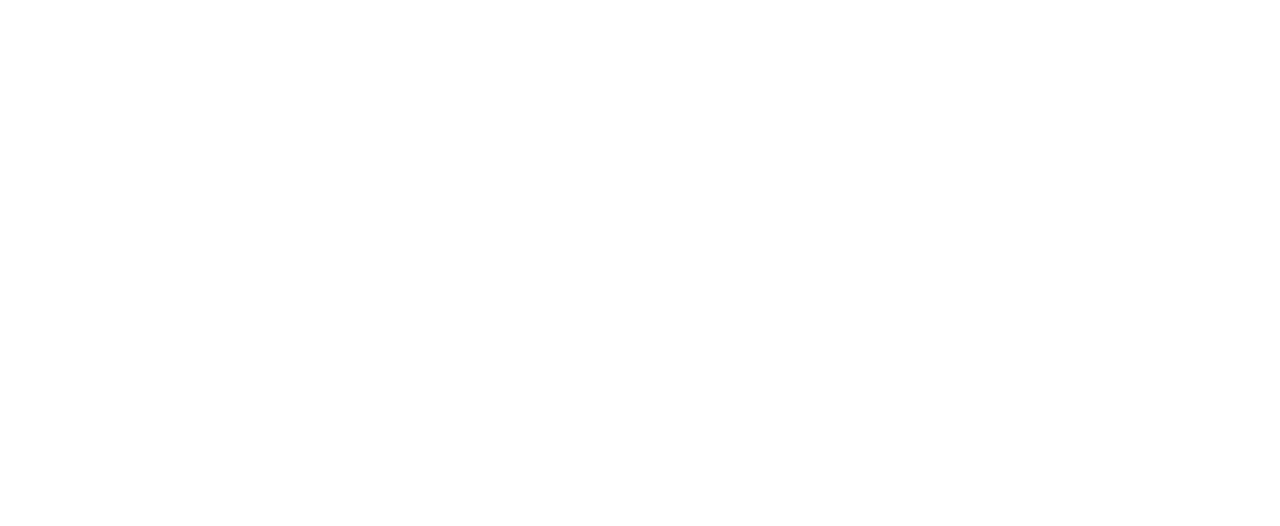
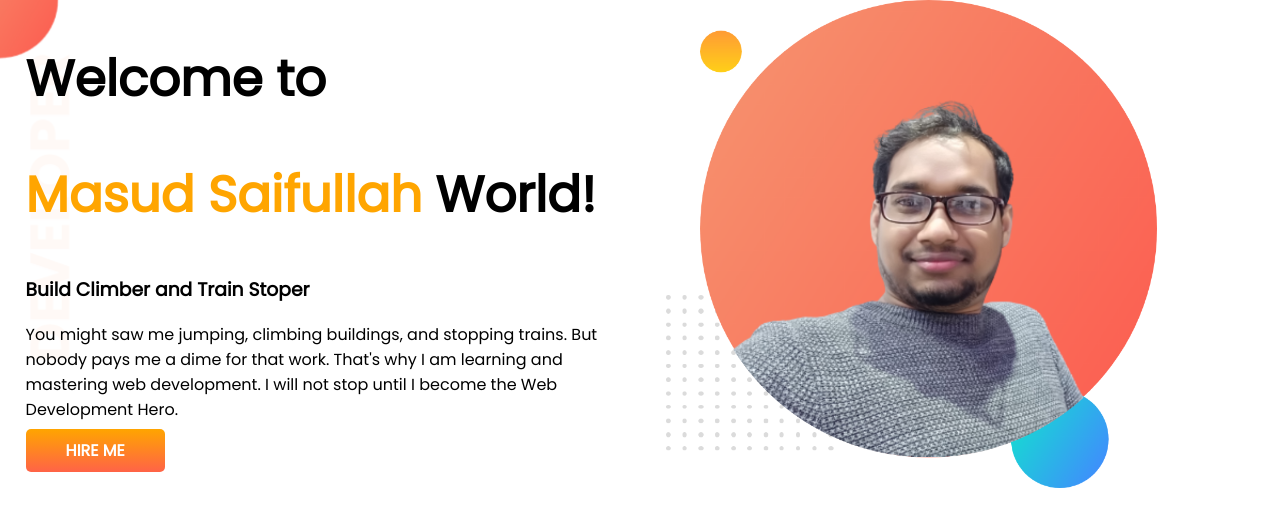
Before and after one commit to MasudSaifullah/developer-porfolio, a plain HTML site: page index.html in a window 1280 px wide. Drawn offline with Linux system fonts and the light colour scheme.

Commit message:
top banner added

```diff
--- a/index.html
+++ b/index.html
@@ -1,13 +1,35 @@
 <!DOCTYPE html>
 <html lang="en">
+
 <head>
     <meta charset="UTF-8">
     <meta http-equiv="X-UA-Compatible" content="IE=edge">
     <meta name="viewport" content="width=device-width, initial-scale=1.0">
     <title>Masud Portfolio</title>
+    <link rel="preconnect" href="https://fonts.googleapis.com">
+    <link rel="preconnect" href="https://fonts.gstatic.com" crossorigin>
+    <link href="https://fonts.googleapis.com/css2?family=Poppins&display=swap" rel="stylesheet">
     <link rel="stylesheet" href="style.css">
 </head>
+
 <body>
+    <section class="top-banner">
+        <div class="half-width">
+            <h1>Welcome to</h1>
+            <h1><span class="orange-color">Masud Saifullah</span> World!</h1>
+            <h3>Build Climber and Train Stoper</h3>
+            <p>You might saw me jumping, climbing buildings, and stopping trains. But nobody pays me a dime for that
+                work.
+                That's why I am learning and mastering web development. I will not stop until I become the Web
+                Development
+                Hero.</p>
+            <a class="link-button" target="_blank" href="https://www.linkedin.com/feed/?trk=nav_logo">HIRE ME</a>
+        </div>
+        <div class="half-width">
+            <img src="images/masud-pic-with-bg.png" alt="">
+        </div>
+    </section>
 
 </body>
+
 </html>
--- a/style.css
+++ b/style.css
@@ -0,0 +1,39 @@
+body {
+    font-family: 'Poppins', sans-serif;
+    margin: 0%;
+}
+
+h1 {
+    font-size: 50px;
+}
+
+.orange-color {
+    color: orange;
+}
+
+section {
+    display: flex;
+}
+
+.half-width {
+    width: 50%;
+    padding-left: 2%;
+}
+
+.half-width img {
+    width: 80%;
+}
+
+.link-button {
+    text-decoration: none;
+    background-image: linear-gradient(orange, tomato);
+    padding: 10px 40px;
+    color: white;
+    font-weight: 700;
+    border-radius: 5px;
+}
+
+.top-banner {
+    background-image: url(images/top-banner.png);
+    background-repeat: no-repeat;
+}
```
Also changed, not shown: images/dream-bg.png (added), images/exp-bg.png (added), images/jhankar.png (added), images/jhankar2.png (added), images/masud-pic-with-bg.png (added), images/masud.png (added), images/masud2.png (added), images/masud3.png (added), images/my-bg.png (added), images/my-bg2.png (added), images/top-banner.png (added), 7 other files.
